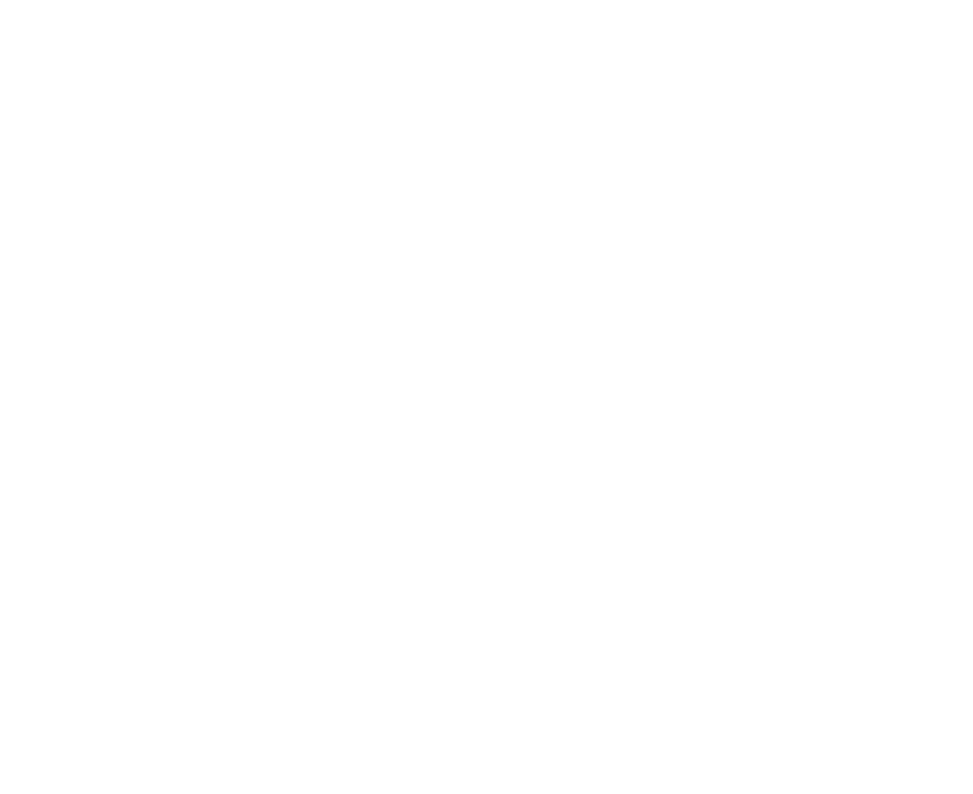
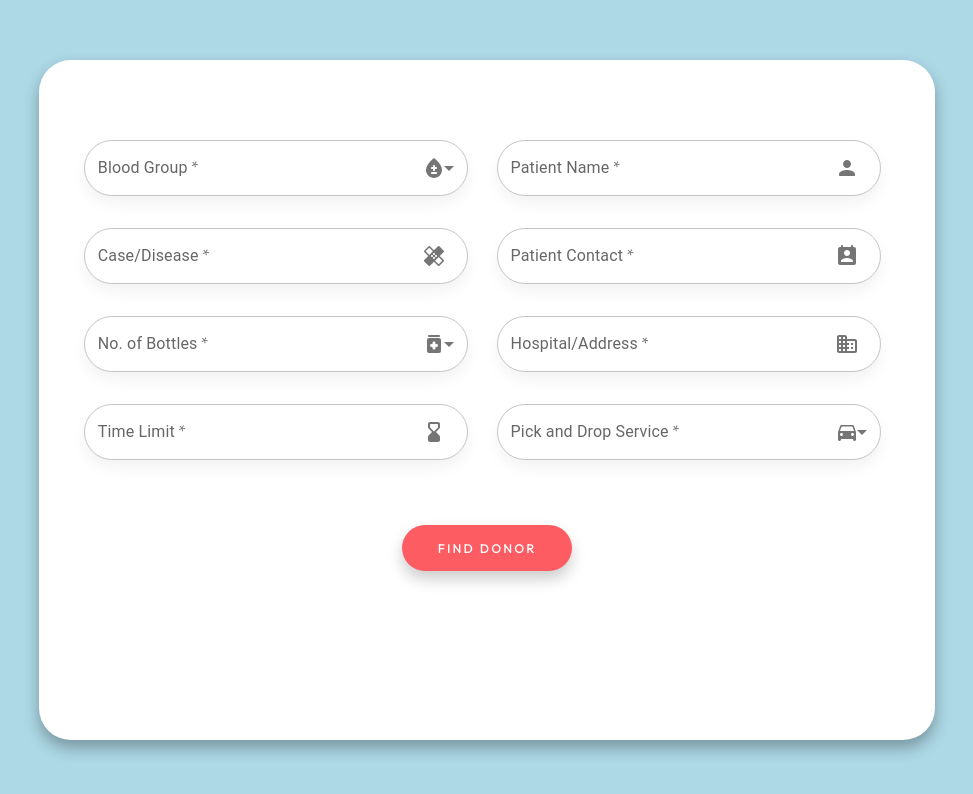
Before and after one commit to hussnaindev/LifeShare, a React (Create React App) app in the folder client-side/: page /findDonor in a window 1280 px wide. Before the commit this address had no page. Shown: the top 794 px of the page, without its empty margins (153-1126 px from the left). Built offline with nearby package versions, Linux system fonts and the light colour scheme.

Commit message:
find donor added

```diff
--- a/client-side/src/App.js
+++ b/client-side/src/App.js
@@ -7,12 +7,14 @@
 import MapService from './Components/Map/MapService';
 import Dashboard from './Components/Dashboard/Dashboard';
 import ChatBox from './Components/ChatBox/ChatBox'
+import FindDonor from './Components/FindDonor/FindDonor';
 
 function App() {
   return (
     <Router>
       <Routes>
         <Route path='/' element={<Home />} />
+        <Route path='/findDonor' element={<FindDonor />} />
         <Route path='/chat' element={<ChatBox />} />
         <Route path='/register' element={<RegisterPage />} />
         <Route path='/login' element={<LoginPage />} />
--- /dev/null
+++ b/client-side/src/Components/FindDonor/FindDonor.css
@@ -0,0 +1,148 @@
+*{
+    padding: 0;
+    margin: 0;
+    box-sizing: border-box;
+
+}
+
+.findDonor-container
+{
+    background-color: lightblue;
+    height: 100vh;
+    width: 100vw;
+    display: flex;
+    justify-content: center;
+    align-items: center;
+
+}
+
+.findDonor-form-container
+{
+    height: 85vh;
+    width: 70vw;
+    border-radius: 2rem;
+    box-shadow: 0px 8px 15px rgba(0, 0, 0, 0.3);
+    background-color: white;
+    display: flex;
+    justify-content: center;
+}
+
+.findDonor-form
+{
+    width: 66vw;
+    margin-top: 6vh;
+    margin-bottom: 6vh;
+
+}
+
+.flex-container
+{
+    display: flex;
+    flex-direction: row;
+    justify-content: space-between;
+    align-items: center;
+
+}
+
+.fields-container-1>div, .fields-container-2>div
+{
+    margin-top: 4vh;
+
+
+}
+
+.fields-container-1
+{
+    margin-left: 1.5vw;
+}
+
+.blood-group-field, .patient-name-field, .case-field, .time-limit-field, .address-field, .picknDrop-field, .bottles-field, .patient-contact-field
+{
+
+    width: 30vw;
+    box-shadow: 0px 8px 15px rgba(0, 0, 0, 0.05);
+}
+
+.blood-group-field .MuiOutlinedInput-root{
+    border-radius: 50px;
+ }
+
+ .patient-name-field .MuiOutlinedInput-root
+ {
+    border-radius: 50px;
+
+ }
+
+ .case-field .MuiOutlinedInput-root
+ {
+    border-radius: 50px;
+
+ }
+
+ .time-limit-field .MuiOutlinedInput-root
+ {
+    border-radius: 50px;
+
+ }
+
+ .bottles-field .MuiOutlinedInput-root
+ {
+    border-radius: 50px;
+
+ }
+
+ .address-field .MuiOutlinedInput-root
+ {
+    border-radius: 50px;
+
+ }
+
+ .patient-contact-field .MuiOutlinedInput-root
+ {
+    border-radius: 50px;
+
+ }
+
+ .picknDrop-field .MuiOutlinedInput-root
+ {
+    border-radius: 50px;
+
+ }
+
+.findDonor-form-button-container
+{
+    display: flex;
+    justify-content: center;
+    align-items: center;
+    height: 22vh;
+}
+
+.findDonor-form-button
+{
+    padding: 1.3em 3em;
+    font-size: 12px;
+    text-transform: uppercase;
+    letter-spacing: 2.5px;
+    font-weight: 800;
+    color: #fff;
+    background-color: #fd5c63;
+    border: none;
+    border-radius: 45px;
+    box-shadow: 0px 8px 15px rgba(0, 0, 0, 0.2);
+    transition: all 0.3s ease 0s;
+    cursor: pointer;
+    outline: none;
+
+}
+
+.findDonor-form-button:hover
+{
+ background-color: #000;
+ color: #fff;
+ box-shadow: 0px 8px 15px rgba(0, 0, 0, 0.1);
+ transform: translateY(-7px);
+}
+
+.findDonor-form-button:active {
+    transform: translateY(-1px);
+   }
--- /dev/null
+++ b/client-side/src/Components/FindDonor/FindDonor.js
@@ -0,0 +1,128 @@
+import React, { useState } from 'react'
+import './FindDonor.css'
+import { TextField,InputAdornment, MenuItem } from '@mui/material'
+import {BloodtypeRounded,BusinessRounded,DirectionsCarRounded,HealingRounded,HourglassBottomRounded, MedicationRounded, PermContactCalendarRounded, PersonRounded } from '@mui/icons-material'
+
+const FindDonor = () =>
+{
+
+    const bloodGroups = ['A+','A-','B+','B-','O+','O-','AB+','AB-']
+    const picknDrop = ['Yes','No']
+    const noOfBottles = ['1','2','3','4','5']
+
+    const [patientName,setPatientName] = useState('')
+    const [bloodGroup,setBloodGroup] = useState('')
+    const [bloodCase,setBloodCase] = useState('')
+    const [timePeriod,setTimePeriod] = useState('')
+    const [bottles,setBottles] = useState('')
+    const [address,setAddress] = useState('')
+    const [pickAndDrop,setPickAndDrop] = useState('')
+    const [patientContact,setPatientContact] = useState('')
+
+
+    const handleFindDonorForm = (e) =>
+    {
+        e.preventDefault()
+        console.log(e.target.value)
+
+    }
+
+    return(
+        <div className='findDonor-container'>
+
+            <div className='findDonor-form-container'>
+
+                <form className='findDonor-form' onSubmit={handleFindDonorForm}>
+
+                  <div className='flex-container'>
+
+                    <div className='fields-container-1'>
+
+                        <TextField className="blood-group-field" label="Blood Group" variant="outlined" value={bloodGroup} onChange={(e)=>setBloodGroup(e.target.value)} required select
+                          InputProps={{
+                            endAdornment: <InputAdornment position="start">
+                                <BloodtypeRounded  />
+                            </InputAdornment>
+                        }} style={{borderRadius:'50px'}} >
+                            {bloodGroups.map(bg => <MenuItem key={bg} value={bg}>{bg}</MenuItem>)}
+                        </TextField>
+
+                        <TextField className='case-field' label="Case/Disease" variant="outlined" value={bloodCase} onChange={(e)=>setBloodCase(e.target.value)} required
+                          InputProps={{
+                            endAdornment: <InputAdornment position="start">
+                                <HealingRounded />
+                            </InputAdornment>
+                        }} style={{borderRadius:'50px'}} ></TextField>
+
+                        <TextField className='bottles-field' label="No. of Bottles" variant="outlined" value={bottles} onChange={(e) => setBottles(e.target.value)} required select
+                          InputProps={{
+                            endAdornment: <InputAdornment position="start">
+                                <MedicationRounded />
+                            </InputAdornment>
+                        }} style={{borderRadius:'50px'}} >
+                            {noOfBottles.map(num => <MenuItem key={num} value={num}>{num}</MenuItem>)}
+                        </TextField>
+
+                        <TextField className='time-limit-field' label="Time Limit" variant="outlined" value={timePeriod} onChange={(e)=>setTimePeriod(e.target.value)} required
+                          InputProps={{
+                            endAdornment: <InputAdornment position="start">
+                                <HourglassBottomRounded/>
+                            </InputAdornment>
+                        }}  style={{borderRadius:'50px'}} ></TextField>
+
+                    </div>
+
+                    <div className='fields-container-2'>
+
+                        <TextField className='patient-name-field' label="Patient Name" variant="outlined" value={patientName} onChange={(e) =>setPatientName(e.target.value)} required
+                         InputProps={{
+                            endAdornment: <InputAdornment position="start">
+                                <PersonRounded/>
+                            </InputAdornment>
+                        }} style={{borderRadius:'50px'}} />
+
+                        <TextField className='patient-contact-field' label="Patient Contact" variant="outlined" value={patientContact} onChange={(e) => setPatientContact(e.target.value)} required
+                         InputProps={{
+                            endAdornment: <InputAdornment position="start">
+                                <PermContactCalendarRounded/>
+                            </InputAdornment>
+                        }}
+                        style={{borderRadius:'50px'}}
+                         />
+
+                        <TextField className="address-field" label="Hospital/Address" variant="outlined" value={address} onChange={(e)=>setAddress(e.target.value)} required
+                         InputProps={{
+                            endAdornment: <InputAdornment position="start">
+                                <BusinessRounded/>
+                            </InputAdornment>
+                        }} style={{borderRadius:'50px'}} />
+
+                        <TextField className='picknDrop-field' label="Pick and Drop Service" variant="outlined" value={pickAndDrop} onChange={(e) => setPickAndDrop(e.target.value)} required select
+                        InputProps={{
+                            endAdornment: <InputAdornment position="start">
+                                <DirectionsCarRounded/>
+                            </InputAdornment>
+                        }}  style={{borderRadius:'50px'}} >
+                            {picknDrop.map(availability => <MenuItem key={availability} value={availability}>{availability}</MenuItem>)}
+                        </TextField>
+
+                    </div>
+
+                  </div>
+
+                  <div className='findDonor-form-button-container'>
+
+                      <button className='findDonor-form-button' type='submit'>Find Donor</button>
+
+                  </div>
+
+                </form>
+
+
+            </div>
+
+        </div>
+    )
+}
+
+export default FindDonor
```
